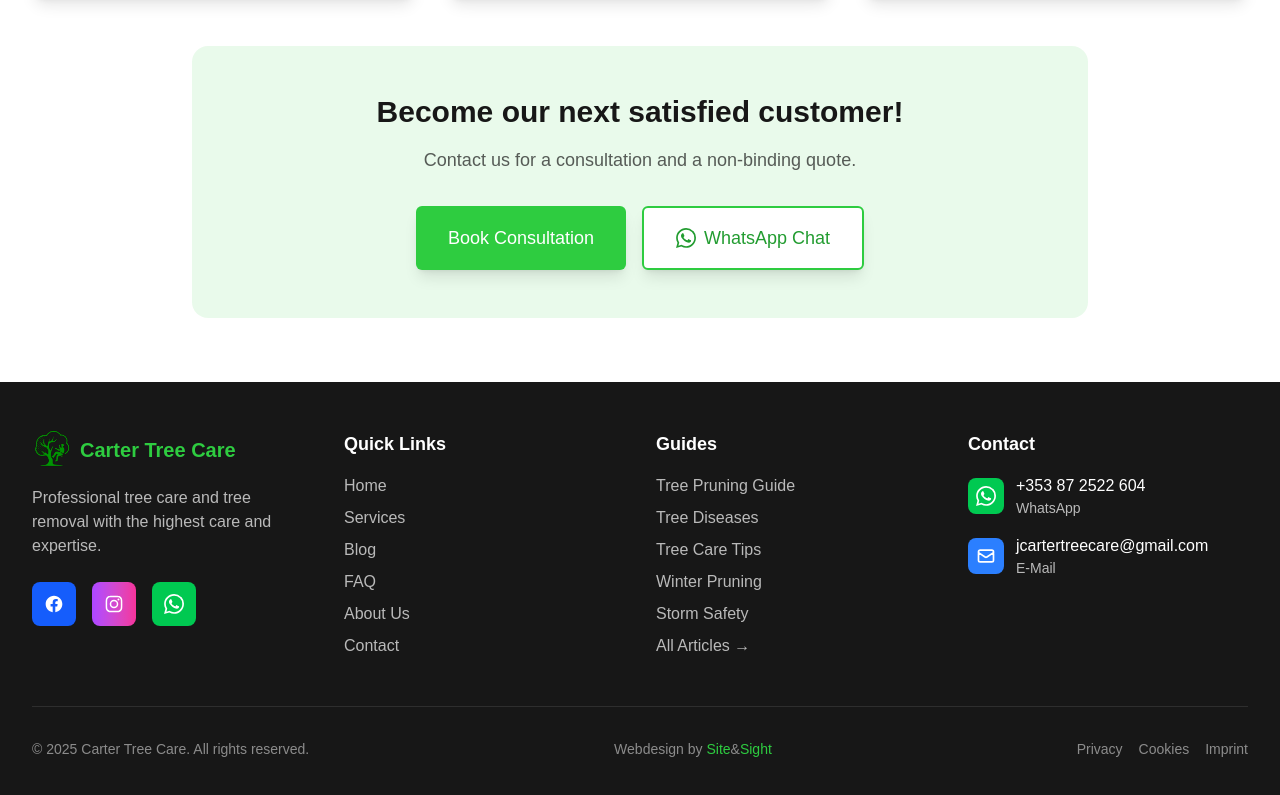
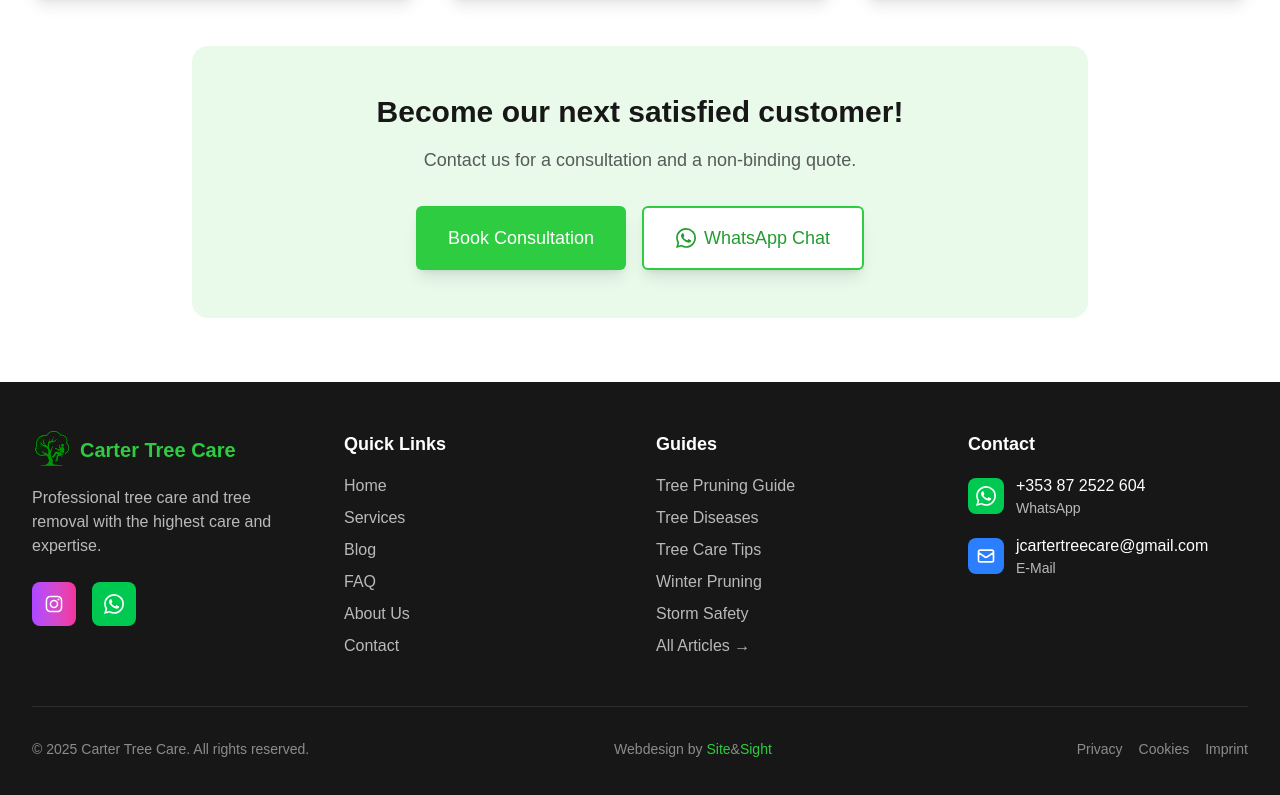
Before and after one commit to daniellambert95/cartertreecare, a Next.js app: page / in a window 1280 px wide. Shown: the part 5015-5810 px from the top of the page. Built offline with nearby package versions, Linux system fonts and the light colour scheme; no server answers.

Commit message:
Update Footer.tsx

```diff
--- a/src/components/Footer.tsx
+++ b/src/components/Footer.tsx
@@ -19,17 +19,9 @@ const Footer = () => {
             {/* Social Media Buttons */}
             <div className="flex space-x-4">
               <a
-                href="www.instagram.com/blackslopes"
-                className="group bg-blue-600 hover:bg-blue-700 p-3 rounded-lg transition-all duration-300 transform hover:scale-105"
-                aria-label="Facebook"
-              >
-                <svg className="h-5 w-5 text-white" fill="currentColor" viewBox="0 0 24 24" aria-hidden="true">
-                  <path fillRule="evenodd" d="M22 12c0-5.523-4.477-10-10-10S2 6.477 2 12c0 4.991 3.657 9.128 8.438 9.878v-6.987h-2.54V12h2.54V9.797c0-2.506 1.492-3.89 3.777-3.89 1.094 0 2.238.195 2.238.195v2.46h-1.26c-1.243 0-1.63.771-1.63 1.562V12h2.773l-.443 2.89h-2.33v6.988C18.343 21.128 22 16.991 22 12z" clipRule="evenodd" />
-                </svg>
-              </a>
-
-              <a
-                href="www.instagram.com/blackslopes"
+                href="https://www.instagram.com/blackslopes"
+                target="_blank"
+                rel="noopener noreferrer"
                 className="group bg-gradient-to-r from-purple-500 to-pink-500 hover:from-purple-600 hover:to-pink-600 p-3 rounded-lg transition-all duration-300 transform hover:scale-105"
                 aria-label="Instagram"
               >
```
